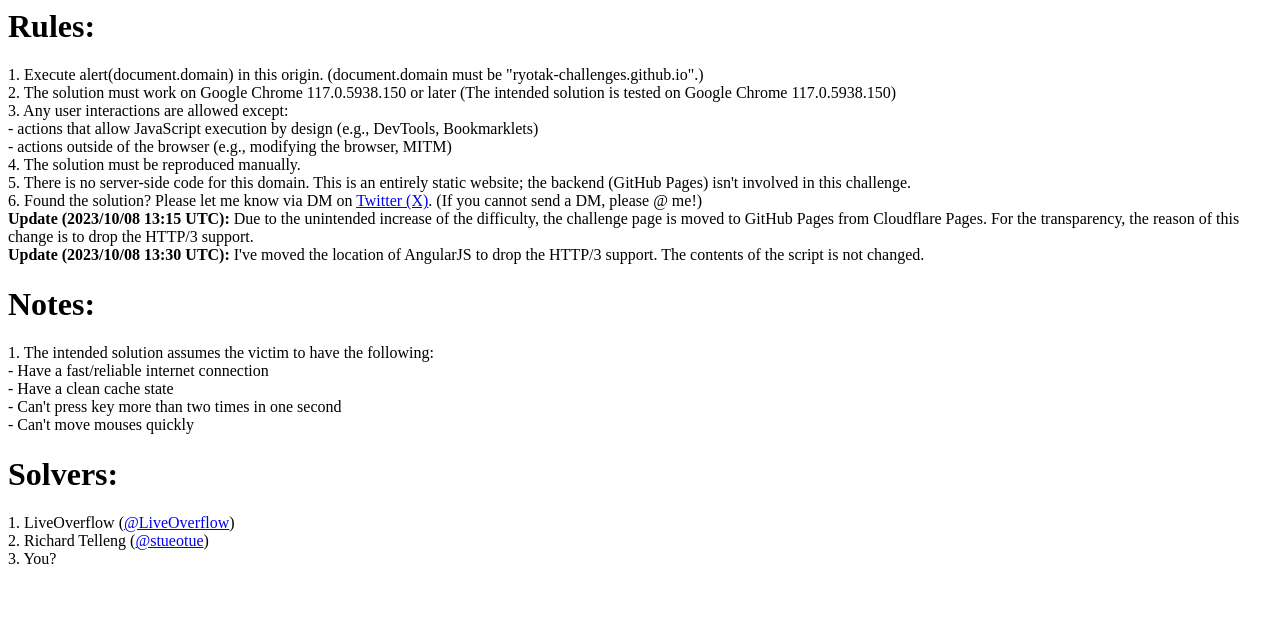
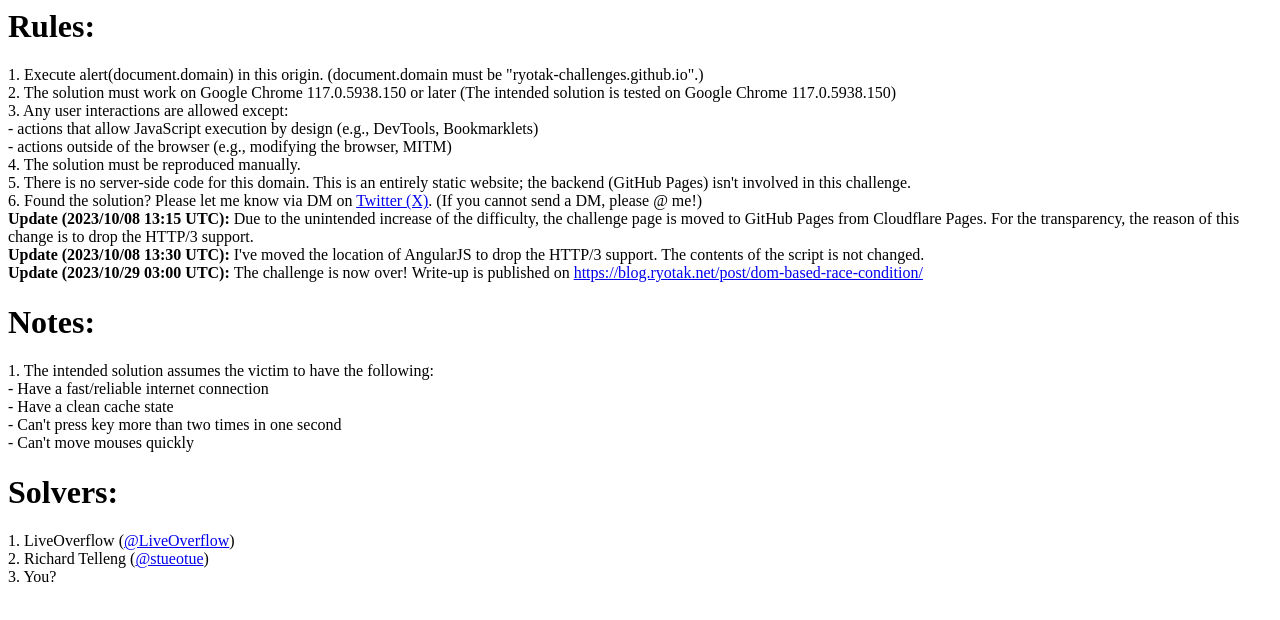
Before and after one commit to ryotak-challenges/xss-chall-1, a plain HTML site: page index.html in a window 1280 px wide. Drawn offline with nearby package versions, Linux system fonts and the light colour scheme.

Commit message:
Update index.html

```diff
--- a/index.html
+++ b/index.html
@@ -10,6 +10,7 @@
 
 <b>Update (2023/10/08 13:15 UTC): </b> Due to the unintended increase of the difficulty, the challenge page is moved to GitHub Pages from Cloudflare Pages. For the transparency, the reason of this change is to drop the HTTP/3 support.<br>
 <b>Update (2023/10/08 13:30 UTC): </b> I've moved the location of AngularJS to drop the HTTP/3 support. The contents of the script is not changed.<br>
+<b>Update (2023/10/29 03:00 UTC): </b> The challenge is now over! Write-up is published on <a href="https://blog.ryotak.net/post/dom-based-race-condition/" target="_blank" rel="noopener">https://blog.ryotak.net/post/dom-based-race-condition/</a>
 
 <h1>Notes:</h1>
 1. The intended solution assumes the victim to have the following:<br>
```
